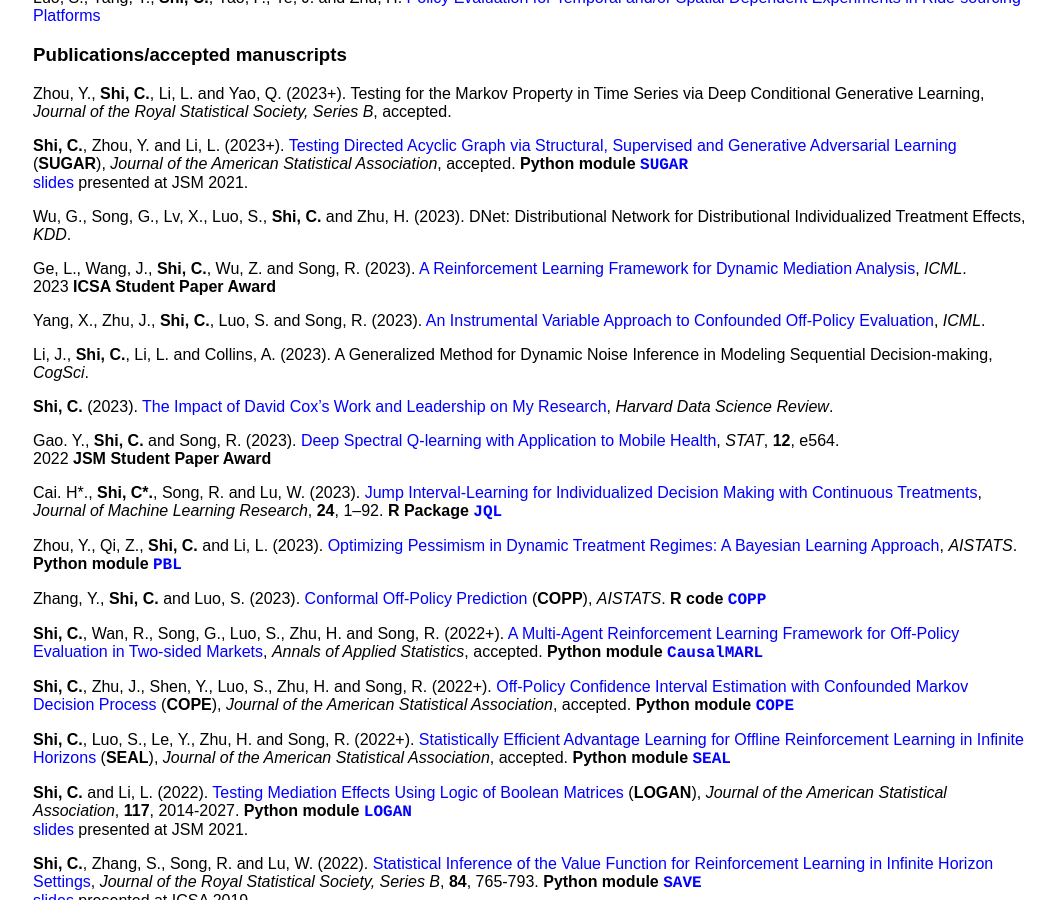
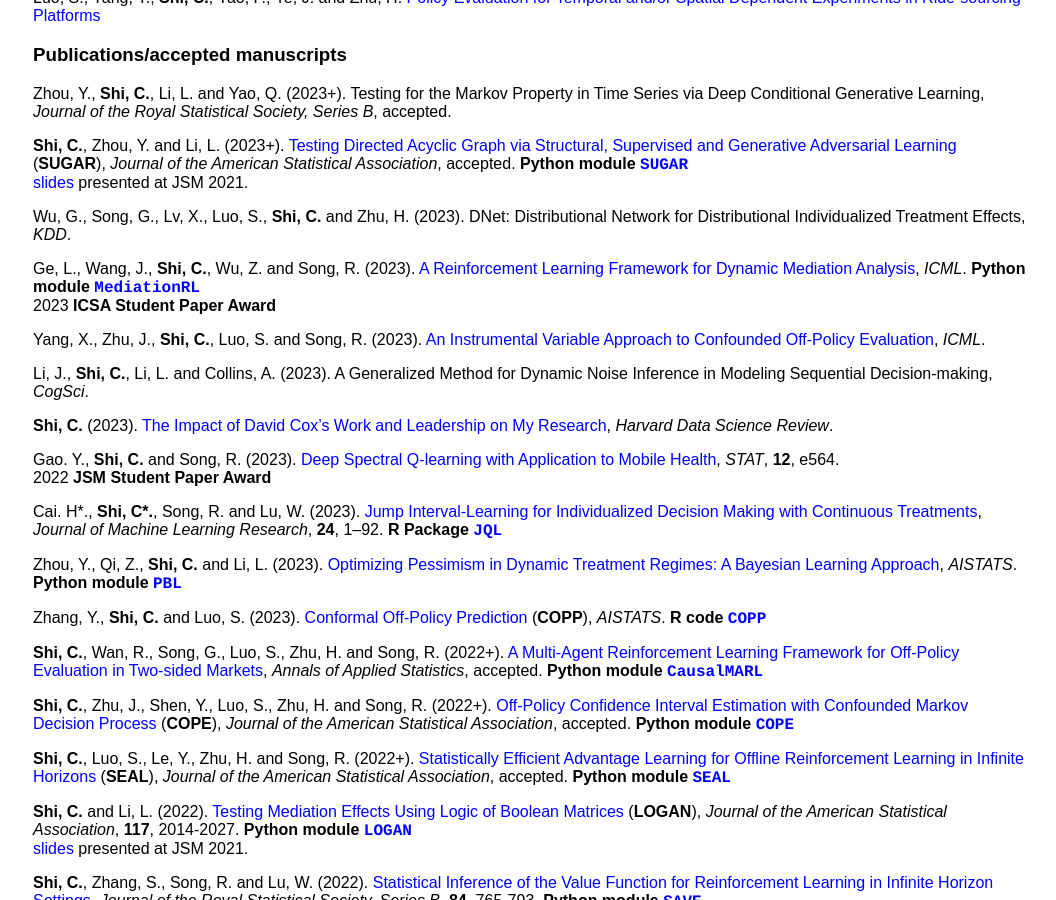
Before and after one commit to callmespring/callmespring.github.io, a Jekyll site: the page built from publication.md, in a window 1280 px wide and 900 px high, scrolled down 654 px. Shown: the whole window, without its empty margins (107-1163 px from the left). Built offline with Jekyll 4.4.1, drawn with Linux system fonts in a browser that asks for light colours.

Commit message:
Update publication.md

```diff
--- a/publication.md
+++ b/publication.md
@@ -47,7 +47,7 @@ Supervised and Generative Adversarial Learning](https://arxiv.org/pdf/2106.01474
 Wu, G., Song, G., Lv, X., Luo, S., **Shi, C.** and Zhu, H. (2023). DNet: Distributional Network for Distributional Individualized Treatment Effects, _KDD_.
 
 Ge, L., Wang, J., **Shi, C.**, Wu, Z. and Song, R. (2023). [A Reinforcement Learning Framework for Dynamic
-Mediation Analysis](https://arxiv.org/pdf/2301.13348.pdf), _ICML_. <br/>2023 **ICSA Student Paper Award**
+Mediation Analysis](https://arxiv.org/pdf/2301.13348.pdf), _ICML_. **Python module** [<span style="font-family:courier;">**MediationRL**</span>](https://github.com/linlinlin97/MediationRL) <br/>2023 **ICSA Student Paper Award**
 
 Yang, X., Zhu, J., **Shi, C.**, Luo, S. and Song, R. (2023). [An Instrumental Variable Approach to Confounded Off-Policy Evaluation](https://arxiv.org/pdf/2212.14468.pdf), _ICML_.
 
```
